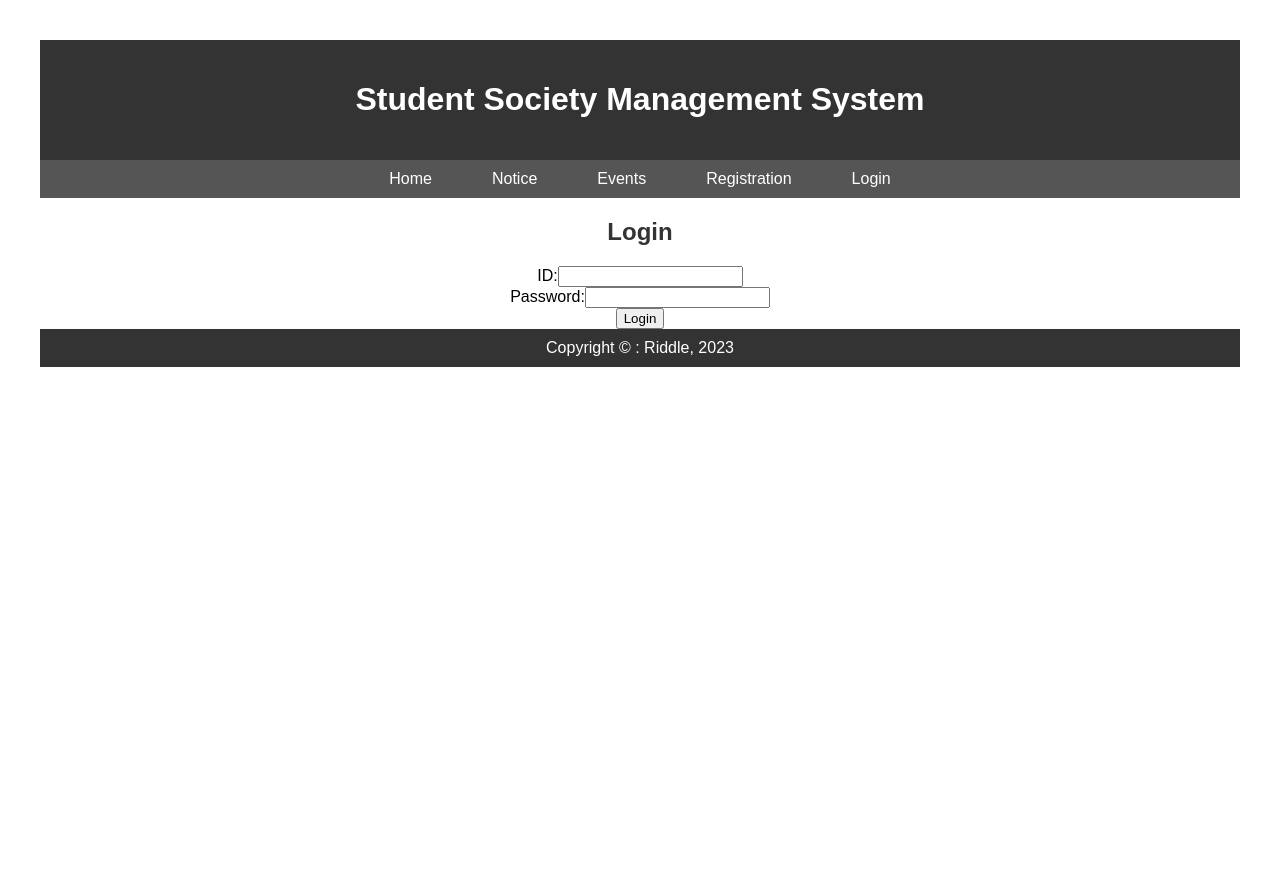
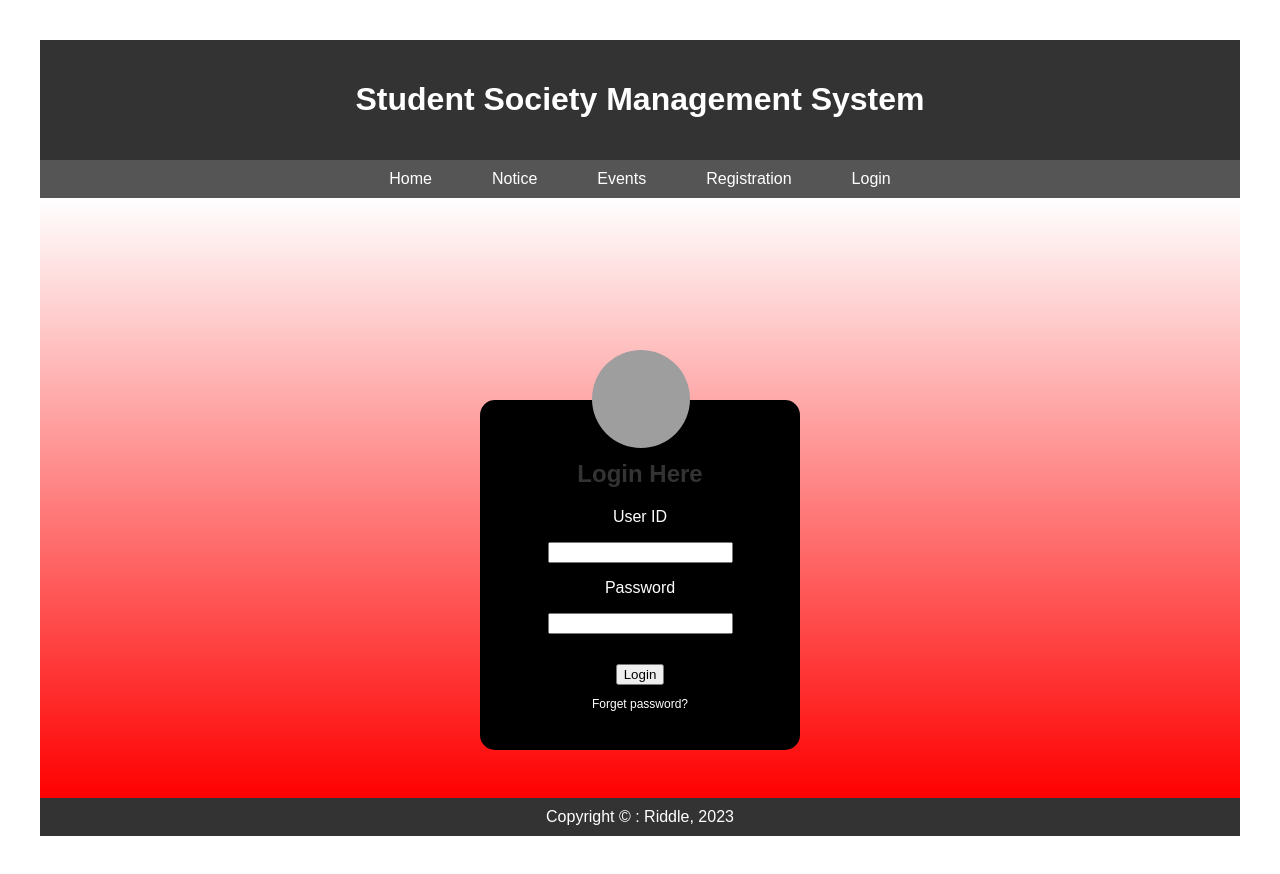
Before and after one commit to dihanrh/IT-Society, a React (Vite) app in the folder ssms/: page /login in a window 1280 px wide. Before the commit the page ends 800 px from the top, so only its background shows below. Built offline with nearby package versions, Linux system fonts and the light colour scheme; grey boxes are pictures that could not be loaded.

Commit message:
index.css login

```diff
--- a/ssms/src/components/Login.jsx
+++ b/ssms/src/components/Login.jsx
@@ -3,13 +3,12 @@
 import React, { useState } from "react";
 import { useNavigate } from "react-router-dom";
 
-const Login = ({setIsAdminLoggedIn , setIsStudentLoggedIn}) => {
+const Login = ({ setIsAdminLoggedIn, setIsStudentLoggedIn }) => {
   const [studentId, setstudentId] = useState("");
   const [password, setPassword] = useState("");
 
   // for admin login
   //const [loggedIn, setLoggedIn] = useState(false);
-
 
   const navigate = useNavigate();
 
@@ -19,27 +18,30 @@ const Login = ({setIsAdminLoggedIn , setIsStudentLoggedIn}) => {
     // need to replace "adminid" and "adminpass" with the actual admin credentials
     if (studentId === "adminid" && password === "adminpass") {
       // setLoggedIn(true);
-      setIsAdminLoggedIn(true) ;
+      setIsAdminLoggedIn(true);
       navigate("/adminDashboard");
-    }
-    else if (studentId == "20203038") {  //  studentId.trim() !== ''
+    } else if (studentId == "20203038") {
+      //  studentId.trim() !== ''
       // setLoggedIn(true) ;
-      setIsStudentLoggedIn(true) ;
+      setIsStudentLoggedIn(true);
 
-      navigate('/studentDashboard');
-
-    }
-    else {
+      navigate("/studentDashboard");
+    } else {
       alert("Invalid credentials. Please try again.");
     }
   };
 
   return (
-    <div>
-      <h2>Login</h2>
+    <div className="login-bg">
+      <div className="login-box">
+        <div className="login-logo">
+          <div className="logo"></div>
+        </div>
+        <div className="login-box1">
+          <h2>Login Here</h2>
           <form onSubmit={handleLogin}>
-        <div>
-          <label> ID:</label>
+            <div className="login-box2">
+              <p> User ID </p>
               <input
                 type="text"
                 value={studentId}
@@ -48,7 +50,7 @@ const Login = ({setIsAdminLoggedIn , setIsStudentLoggedIn}) => {
               />
             </div>
             <div>
-          <label>Password:</label>
+              <p>Password </p>
               <input
                 type="password"
                 value={password}
@@ -56,10 +58,13 @@ const Login = ({setIsAdminLoggedIn , setIsStudentLoggedIn}) => {
                 required
               />
             </div>
-        <div>
+            <div className="submit-button">
               <button type="submit">Login</button>
+              <p>Forget password?</p>
             </div>
           </form>
+        </div>
+      </div>
     </div>
   );
 };
--- a/ssms/src/index.css
+++ b/ssms/src/index.css
@@ -126,3 +126,46 @@ header {
     text-align: left;
 
   }
+  .login-bg{
+    height: 600px;
+    background-color: red;
+    background-image:linear-gradient(white,red);
+    background-position: center;
+    font-family: sans-serif;
+  }
+  .logo{
+    background-image: url(C:\Users\User\Riddle-1\ssms\src\assets\avatar.png);
+    background-size: cover;
+    height: 50px;
+    width: 50px;
+    border-radius: 50%;
+    position: absolute;
+    top: -50px;
+    left: 35%;
+  }
+
+  .login-box{
+    width: 320px;
+    height: 350px;
+    background: #000000;
+    color: #fff;
+    top: 50%;
+    left: 50%;
+    position: absolute;
+    transform: translate(-50%);
+    box-sizing: border-box;
+    border-radius: 15px;
+  }
+  .login-box1{
+    padding-top: 40px;
+  }
+  .submit-button{
+    padding-top: 30px;
+    border-radius: 15px;
+  }
+  .submit-button p{
+    font-size: 12px;
+  }
+  .submit-button p:hover{
+    font-size: 13px;
+  }
```
Also changed, not shown: ssms/src/assets/avatar.png (added). Lines whose indentation alone changed are shown as unchanged.
